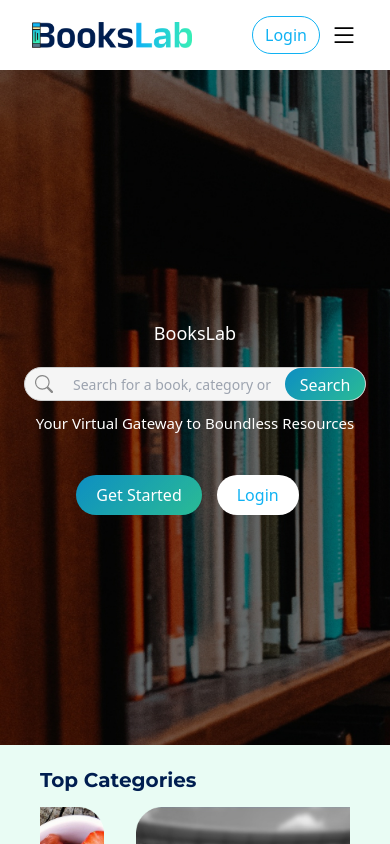
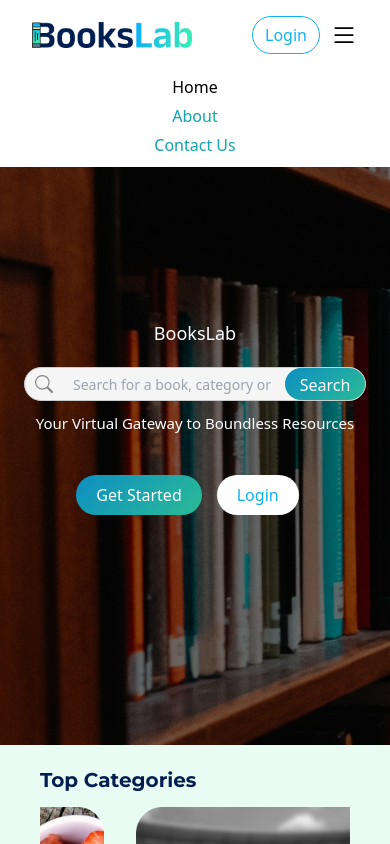
Before and after one commit to TechStarsCommunity/FE-Online_Library, a React (Vite) app: page / in a window 390 px wide. Both pictures are taken after a click on the icon 344 px from the left and 35 px from the top of the page. Shown: the top 844 px of the page. Built offline with nearby package versions, Linux system fonts and the light colour scheme.

Commit message:
TOGGLE menu links in the header component

```diff
--- a/src/components/header.jsx
+++ b/src/components/header.jsx
@@ -3,7 +3,15 @@ import "../styles/header.css";
 import { BsList } from "react-icons/bs";
 import logo from "/booksLab_logo.png";
 import { Link } from "react-router-dom";
+import { useState } from "react";
 const Header = () => {
+    const [mobileLinksVisible, setMobileLinksVisible] = useState(false);
+    const toggleMobileLinks = () =>{
+
+            setMobileLinksVisible(!mobileLinksVisible);
+
+
+    }
     return (
         <React.Fragment>
             <header className="flex flex-row items-center justify-between gap-2.5 px-8 md:px-11 py-4 bg-white w-full z-[999]">
@@ -40,7 +48,6 @@ const Header = () => {
                     <div className="inline-flex flex-row gap-2.5 items-center">
                         <Link to="signup">
                             <button className="get-started-btn hidden md:block py-1.5 px-2.5 rounded-[3.125rem] text-white cursor-pointer w-[4.25rem] md:w-[6.25rem] md:h-full  border-none ease-in duration-300 hover:scale-[1.1]">
-
                                 Get Started
                             </button>
                         </Link>
@@ -49,8 +56,16 @@ const Header = () => {
                                 Login
                             </button>
                         </Link>
+                          {/* Menu icon and links */}
+                        <BsList className="menu-icon w-7 h-7 md:hidden cursor-pointer hover:border-[#10b2f3] hover:border-solid hover:border rounded-[0.2rem]" onClick={toggleMobileLinks} />
 
-                        <BsList className="menu-icon w-7 h-7 md:hidden" />
+                        { mobileLinksVisible && (
+                            <nav className="mobile-links-parent ">
+                            <a href="/" className="active mobile-links">Home</a>
+                            <a href="/" className="mobile-links">About</a>
+                            <a href="/" className="mobile-links">Contact Us</a>
+
+                        </nav>)}
                     </div>
                 </div>
             </header>
--- a/src/styles/header.css
+++ b/src/styles/header.css
@@ -7,7 +7,7 @@ a {
     text-decoration: none;
 }
 
-li a:not(.active) {
+li a:not(.active), .mobile-links:not(.active) {
     background: var(
         --gradient,
         linear-gradient(0deg, rgba(0, 0, 0, 0.2) 0%, rgba(0, 0, 0, 0.2) 100%),
@@ -24,3 +24,22 @@ li a:not(.active) {
         linear-gradient(135deg, #10b2f3 0%, #35eab9 100%)
     );
 }
+.mobile-links-parent{
+    position:absolute;
+    display:none;
+    gap:5px;
+    flex-direction:column;
+    text-align:center;
+    background-color:white;
+    padding:10px;
+    min-width:160px;
+    top:65px;
+    right:0;
+    width:100%;
+}
+
+@media only screen and (max-width:680px){
+    .mobile-links-parent{
+        display:flex;
+    }
+}
```
